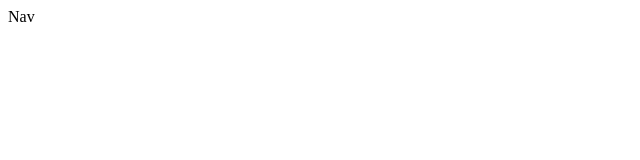
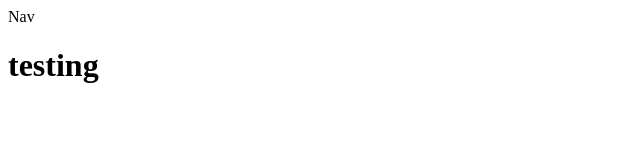
Before and after one commit to Navdigitool/test2, a plain HTML site: page indexTest1.html in a window 1280 px wide. Shown: the whole page, without its empty margins (0-640 px from the left). Drawn offline with Linux system fonts and the light colour scheme.

Commit message:
Update indexTest1.html

```diff
--- a/indexTest1.html
+++ b/indexTest1.html
@@ -5,6 +5,7 @@
 </head>
 Nav
 <body>
+  <h1> testing </h1>
 
 <form>
 
```
